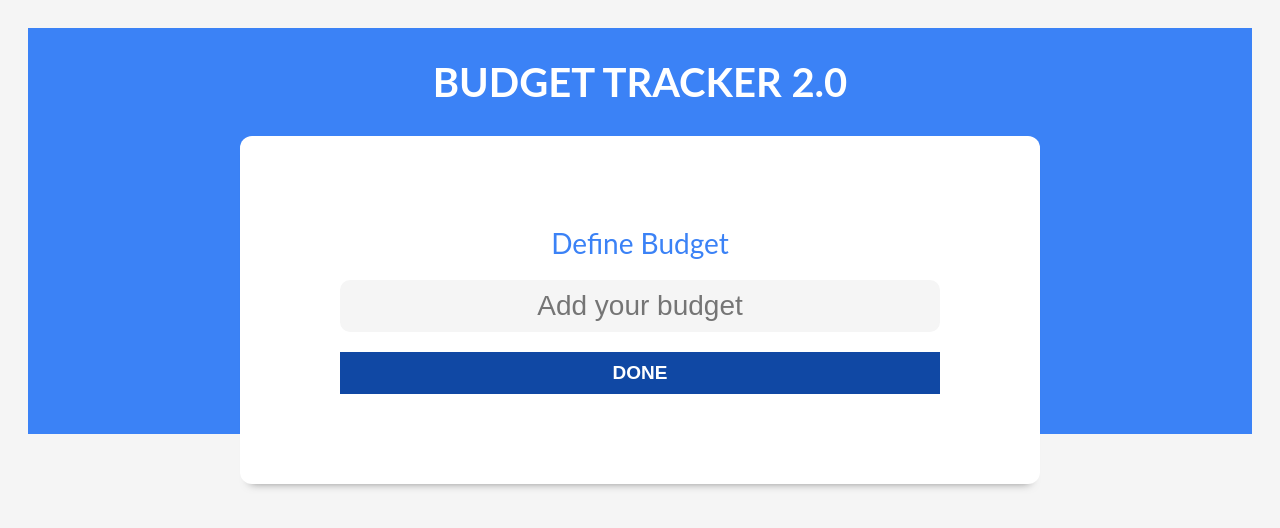
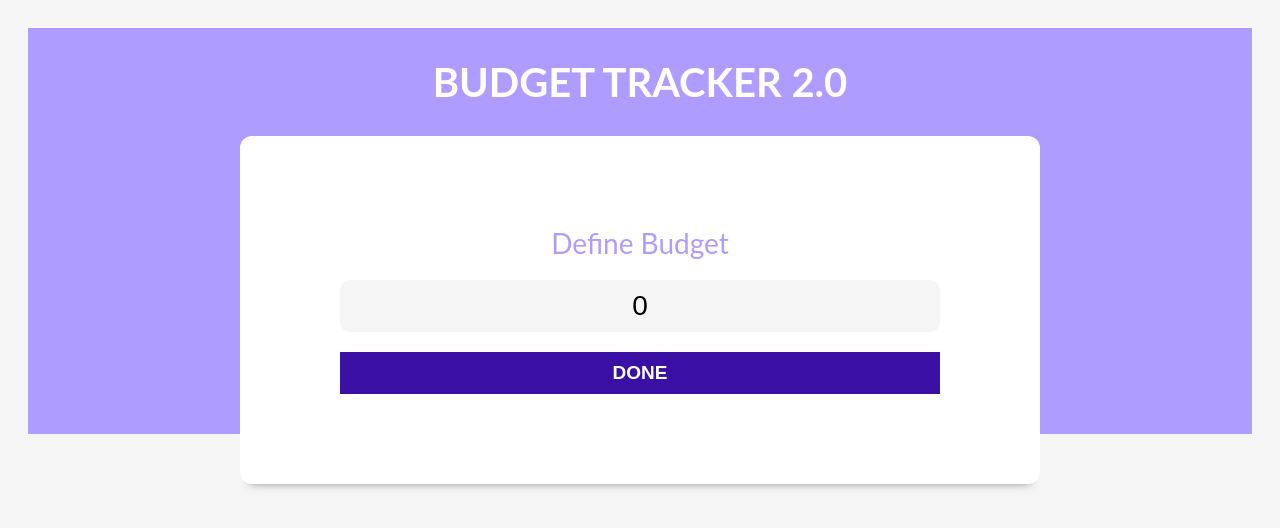
Before and after one commit to gsvidal/advance-budget-tracker, a React app: page / in a window 1280 px wide. Shown: the top 528 px of the page. Built offline with nearby package versions, Linux system fonts and the light colour scheme; the HTML template or start-up script is replaced by a standard one.

Commit message:
Add budget global state

```diff
--- a/src/App.jsx
+++ b/src/App.jsx
@@ -3,9 +3,11 @@ import { Header } from './components/Header';
 import './App.css';
 
 function App() {
+  const [budget, setBudget] = useState(0);
+
   return (
     <div className="App">
-      <Header />
+      <Header budget={budget} setBudget={setBudget} />
     </div>
   );
 }
--- a/src/components/Header.jsx
+++ b/src/components/Header.jsx
@@ -1,10 +1,10 @@
 import { NewBudget } from './NewBudget';
 
-export const Header = () => {
+export const Header = ({ budget, setBudget }) => {
   return (
     <header>
       <h1>Budget Tracker 2.0</h1>
-      <NewBudget />
+      <NewBudget budget={budget} setBudget={setBudget} />
     </header>
   );
 };
--- a/src/components/NewBudget.jsx
+++ b/src/components/NewBudget.jsx
@@ -1,4 +1,8 @@
-export const NewBudget = () => {
+export const NewBudget = ({ budget, setBudget }) => {
+  const setInputValue = (event) => {
+    setBudget(event.target.value);
+  };
+
   return (
     <div className="container-budget container shadow">
       <form action="" className="form">
@@ -8,6 +12,8 @@ export const NewBudget = () => {
             type="text"
             placeholder="Add your budget"
             className="new-budget-input"
+            value={budget}
+            onChange={setInputValue}
           />
         </div>
         <input type="submit" value="Done" />
--- a/src/index.css
+++ b/src/index.css
@@ -1,5 +1,5 @@
 :root {
-  --azul: #3b82f6;
+  --purple: #af9cff;
   --blanco: #ffffff;
   --gris-claro: #f5f5f5;
   --gris: #94a3b8;
@@ -44,7 +44,7 @@ h2 {
 }
 
 header {
-  background-color: var(--azul);
+  background-color: var(--purple);
 }
 
 header h1 {
@@ -75,7 +75,7 @@ header h1 {
   color: var(--blanco);
   margin-bottom: 4rem;
   padding-bottom: 1rem;
-  border-bottom: 2px solid var(--azul);
+  border-bottom: 2px solid var(--purple);
 }
 .form .field {
   display: grid;
@@ -83,7 +83,7 @@ header h1 {
 }
 
 .form label {
-  color: var(--azul);
+  color: var(--purple);
   font-size: 2.8rem;
   text-align: center;
   margin-bottom: 2rem;
@@ -99,7 +99,7 @@ header h1 {
   font-size: 1.6rem;
 }
 .form input[type='submit'] {
-  background-color: #1048a4;
+  background-color: #3a10a4;
   border: none;
   padding: 1rem;
   text-align: center;
@@ -211,7 +211,7 @@ header h1 {
 }
 .contenido-presupuesto span {
   font-weight: 900;
-  color: var(--azul);
+  color: var(--purple);
 }
 .reset-app {
   border: none;
@@ -386,7 +386,7 @@ body .modal {
 
 /*** SWIPE LIST OVERRIDES **/
 .swipe-action__leading {
-  background-color: var(--azul);
+  background-color: var(--purple);
   color: var(--blanco);
   margin-bottom: 2rem;
 }
```
